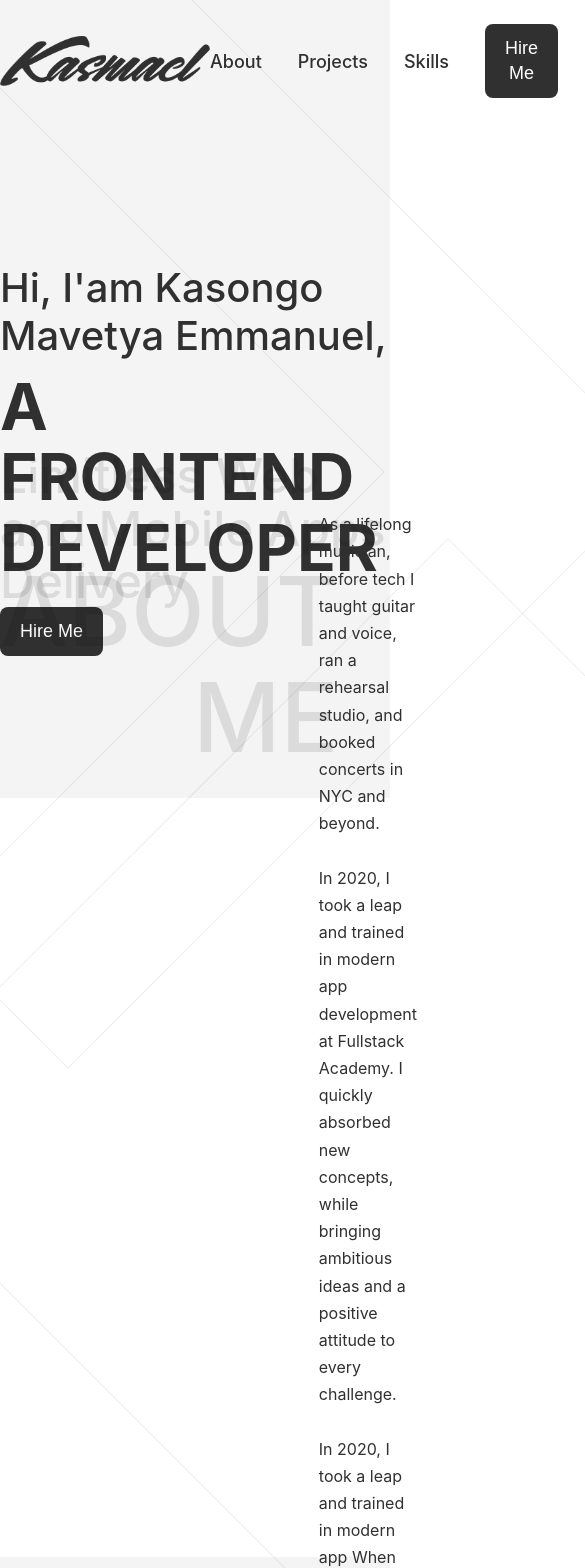
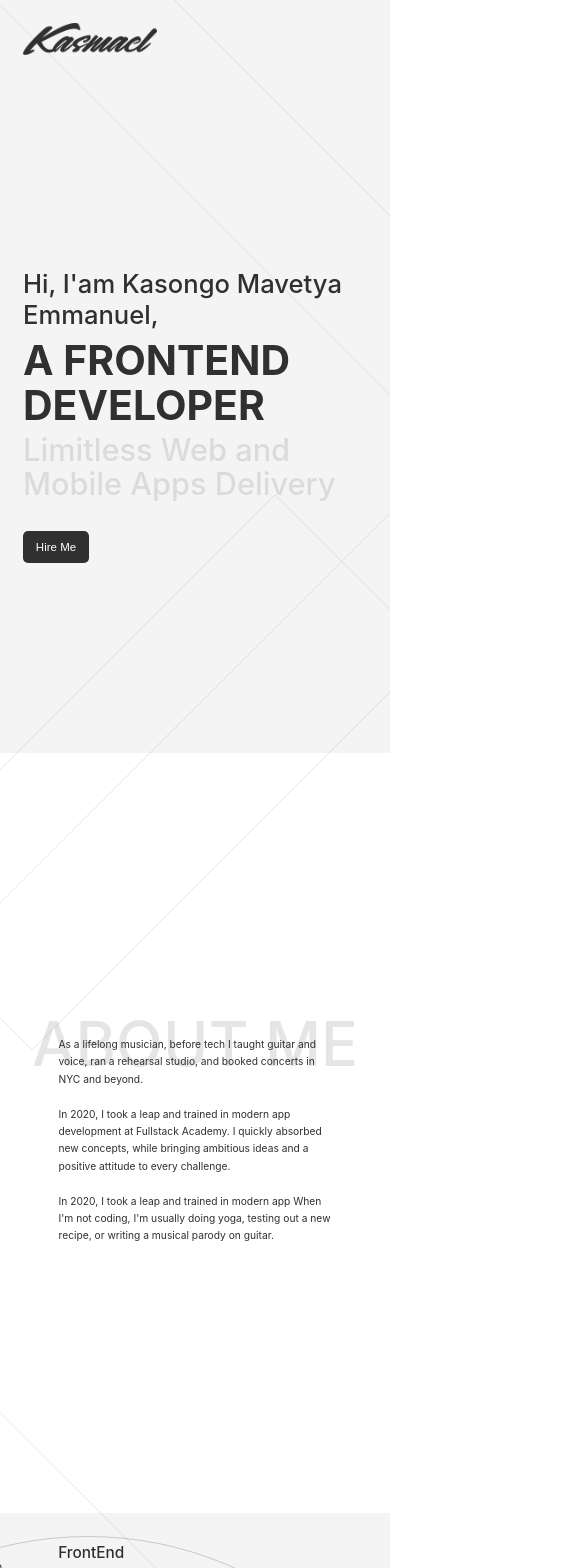
Before and after one commit to kasongo-mavetya-emmanuel/reactjs-my-portfolio, a React (Create React App) app: page / in a window 390 px wide. Shown: the top 1568 px of the page, 585 px wide, since content can reach past the window. Built offline with nearby package versions, Linux system fonts and the light colour scheme.

Commit message:
hero and about me section responsiveness added

```diff
--- a/src/components/About/About.module.css
+++ b/src/components/About/About.module.css
@@ -21,3 +21,43 @@
 .content-wrapper {
   display: flex;
 }
+
+@media (max-width: 75em) {
+}
+
+@media (max-width: 56.25em) {
+  .content-wrapper {
+    display: block;
+  }
+  .description {
+    z-index: 3;
+    width: 80vw;
+    margin-left: auto;
+    margin-right: auto;
+    transform: translateY(-20%);
+  }
+  .headline {
+    transform: translateX(-20%);
+    z-index: 1;
+    padding-top: 4.8rem;
+  }
+  .about-section {
+    padding: 0 0em;
+  }
+}
+
+@media (max-width: 37.5em) {
+  .headline {
+    transform: translateX(0%);
+    z-index: 1;
+    padding-top: 4.8rem;
+  }
+
+  .description {
+    z-index: 3;
+    width: 70vw;
+  }
+  .about-section {
+    padding: 0 0em;
+  }
+}
--- a/src/components/Hero/Hero.module.css
+++ b/src/components/Hero/Hero.module.css
@@ -45,3 +45,25 @@
   right: -48rem;
   bottom: -90vh;
 }
+
+@media (max-width: 75em) {
+}
+
+@media (max-width: 65.81em) {
+  .hero {
+    padding: 0rem 3.6rem;
+  }
+}
+
+@media (max-width: 56.25em) {
+}
+
+@media (max-width: 47.81em) {
+  .h2-container {
+    margin-top: 5.6rem;
+    position: relative;
+  }
+}
+
+@media (max-width: 37.5em) {
+}
--- a/src/components/Layout/Home/Home.js
+++ b/src/components/Layout/Home/Home.js
@@ -7,7 +7,7 @@ import Footer from "../../Footer/Footer";
 
 const Home = function () {
   return (
-    <div>
+    <div style={{ overflow: "hidden" }}>
       <NavBar />
       <main>
         <Hero />
--- a/src/components/NavBar/NavBar.module.css
+++ b/src/components/NavBar/NavBar.module.css
@@ -24,3 +24,28 @@
 .header-grid ul li {
   cursor: pointer;
 }
+
+@media (max-width: 75em) {
+}
+
+@media (max-width: 65.81em) {
+  .header {
+    padding: 2.4rem 3.6rem;
+  }
+}
+
+@media (max-width: 56.25em) {
+  .header-grid ul {
+    visibility: hidden;
+  }
+}
+
+@media (max-width: 47.81em) {
+  .h2-container {
+    margin-top: 5.6rem;
+    position: relative;
+  }
+}
+
+@media (max-width: 37.5em) {
+}
--- a/src/index.css
+++ b/src/index.css
@@ -16,6 +16,24 @@ html {
   font-size: 62.5%;
 }
 
+@media (max-width: 75em) {
+  html {
+    font-size: 56.25%;
+  }
+}
+
+@media (max-width: 56.25em) {
+  html {
+    font-size: 50%;
+  }
+}
+
+@media (max-width: 37.5em) {
+  html {
+    font-size: 40%;
+  }
+}
+
 * {
   padding: 0;
   margin: 0;
```
Also changed, not shown: src/components/Contact/Contact.module.css (+9 -0 lines), src/components/Contact/ContactForm.module.css (+9 -0 lines), src/components/Footer/Footer.module.css (+9 -0 lines), src/components/Skills/SkillIcon.module.css (+9 -0 lines), src/components/Skills/Skills.module.css (+9 -0 lines).
